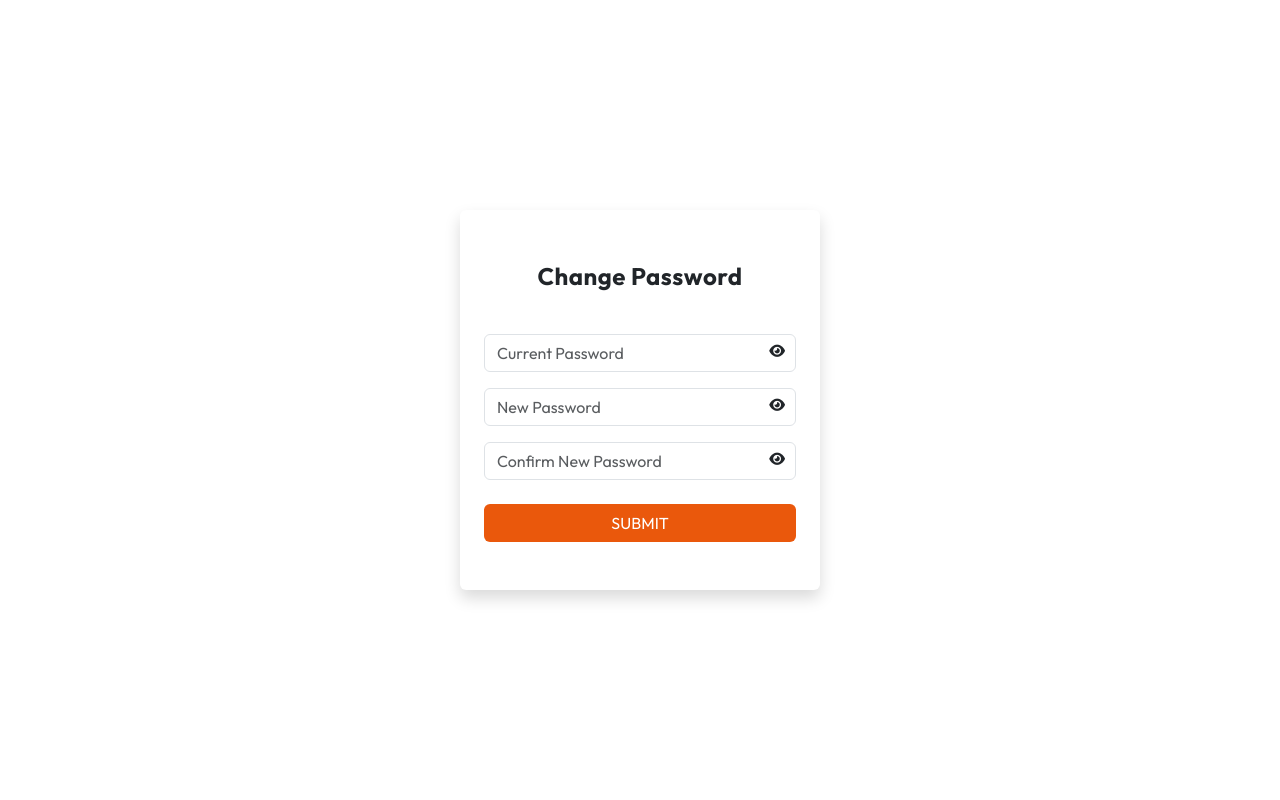
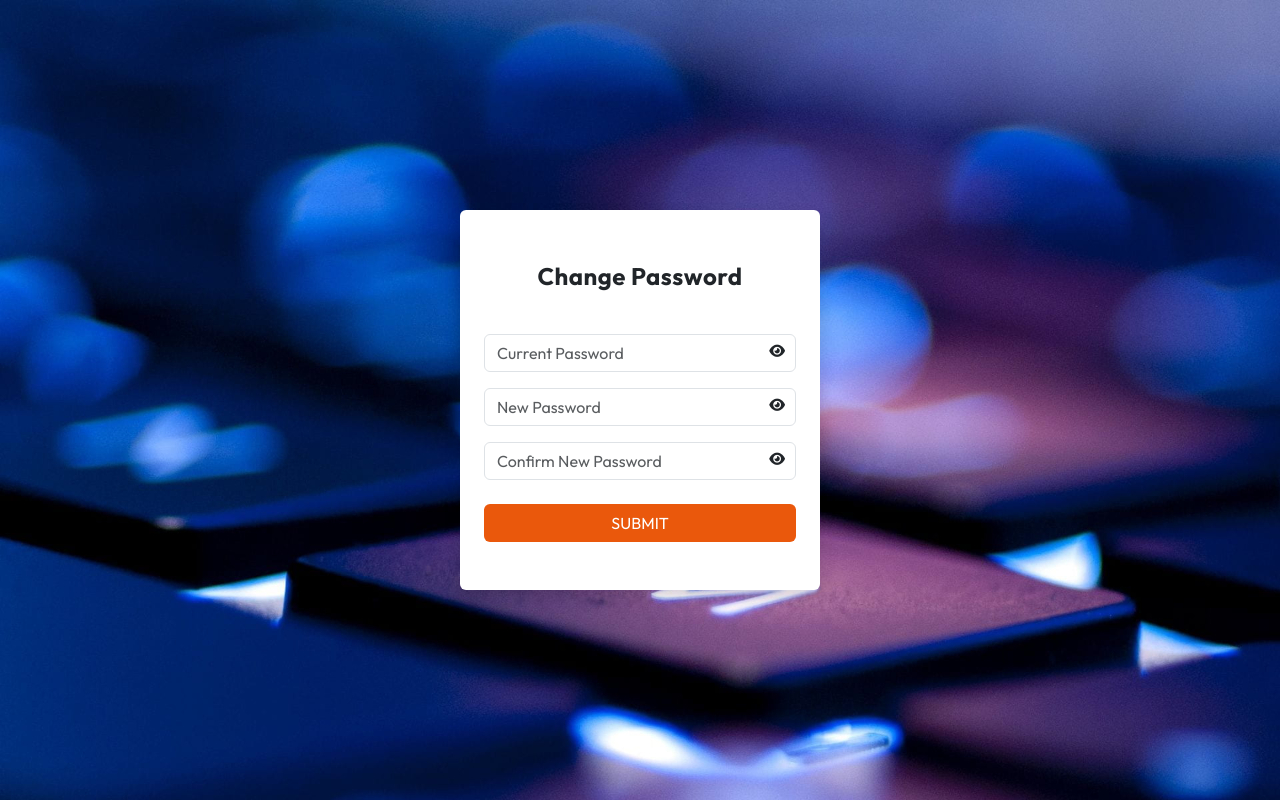
Before and after one commit to Ameen6789/hyper_cart, an Angular app in the folder frontend/hypercart_frontend/: page /change-password in a window 1280 px wide. Built offline with nearby package versions, Linux system fonts and the light colour scheme.

Commit message:
changed bg of login and register

```diff
--- a/frontend/hypercart_frontend/src/app/change-password/change-password.component.css
+++ b/frontend/hypercart_frontend/src/app/change-password/change-password.component.css
@@ -1,3 +1,5 @@
 body{
     height: 100vh;
+        background-image: url('/assets/images/login-bg.jpg');
+
 }
--- a/frontend/hypercart_frontend/src/app/forgot-password/forgot-password.component.css
+++ b/frontend/hypercart_frontend/src/app/forgot-password/forgot-password.component.css
@@ -1,3 +1,5 @@
 body{
     height: 100vh;
+    background-image: url('/assets/images/login-bg.jpg');
+
 }
--- a/frontend/hypercart_frontend/src/app/login/login.component.css
+++ b/frontend/hypercart_frontend/src/app/login/login.component.css
@@ -1,3 +1,4 @@
 body{
     height: 100vh;
+    background-image: url('/assets/images/login-bg.jpg');
 }
--- a/frontend/hypercart_frontend/src/app/registration/registration.component.css
+++ b/frontend/hypercart_frontend/src/app/registration/registration.component.css
@@ -1,5 +1,7 @@
 body{
     height: 100vh;
+    background-image: url('/assets/images/login-bg.jpg');
+
 }
 .form-control:focus{
     outline: 1 px solid rgba(0, 0, 0, 0.452);
--- a/frontend/hypercart_frontend/src/app/reset-password-otp/reset-password-otp.component.css
+++ b/frontend/hypercart_frontend/src/app/reset-password-otp/reset-password-otp.component.css
@@ -1,5 +1,7 @@
 body{
     height: 100vh;
+    background-image: url('/assets/images/login-bg.jpg');
+
 }
 a{
     color: #0D6EFD !important;
--- a/frontend/hypercart_frontend/src/app/reset-password/reset-password.component.css
+++ b/frontend/hypercart_frontend/src/app/reset-password/reset-password.component.css
@@ -1,3 +1,5 @@
 body{
     height: 100vh;
+    background-image: url('/assets/images/login-bg.jpg');
+
 }
```
Also changed, not shown: 1 other file (tests, documents, lock files or other folders).
